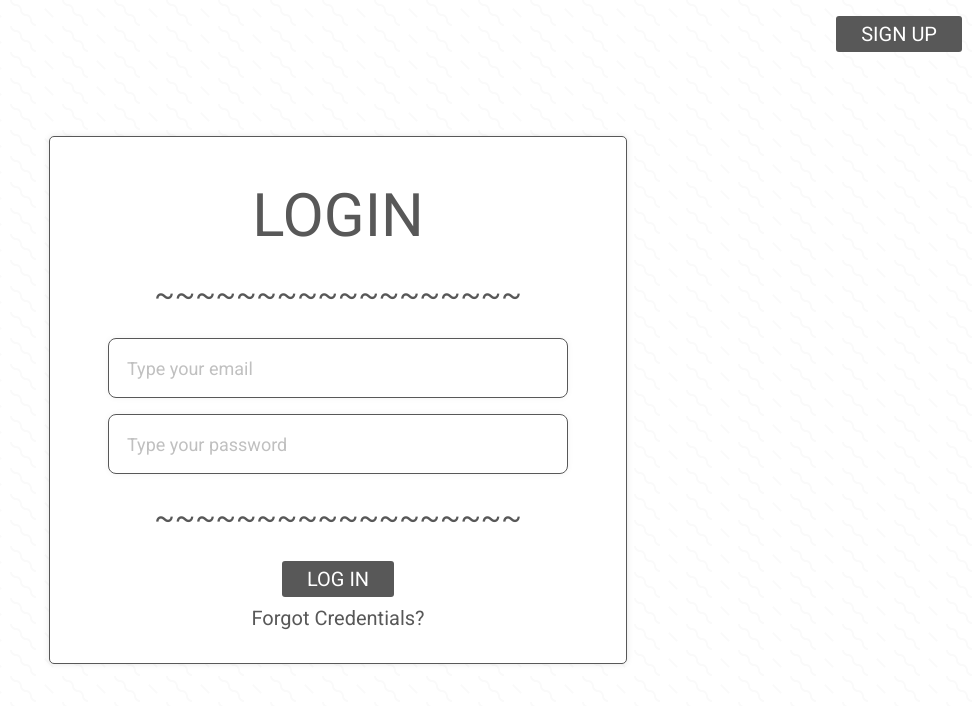
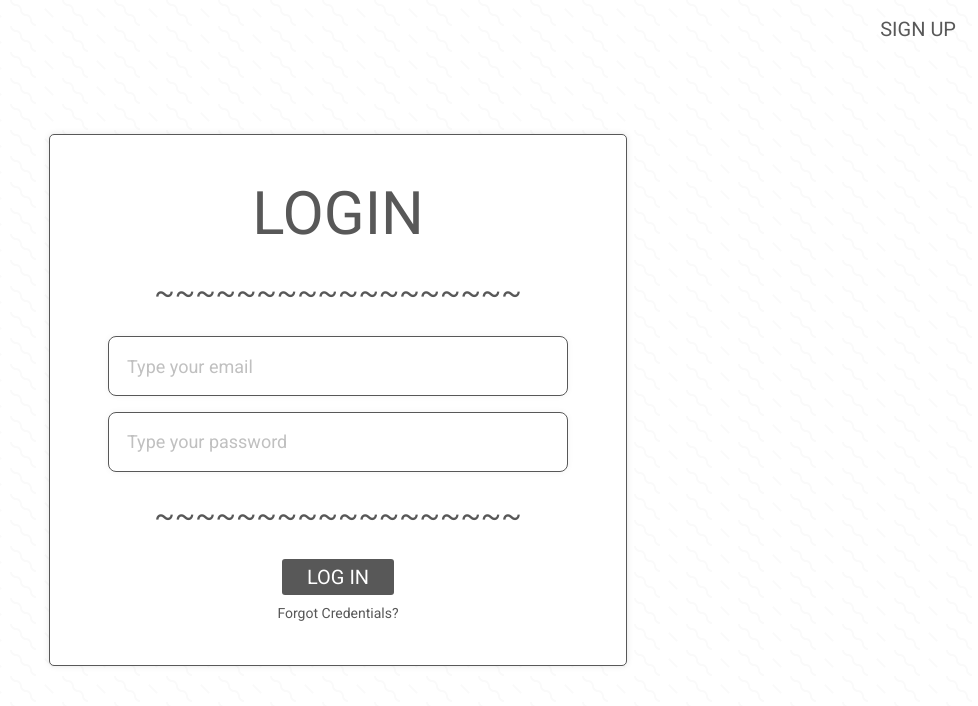
Before and after one commit to Vordty/writ-web, a React (Create React App) app: page /login in a window 1280 px wide. Shown: the top 706 px of the page, without its empty margins (302-1280 px from the left). Built offline with nearby package versions, Linux system fonts and the light colour scheme.

Commit message:
Tweak styling of Login screen

```diff
--- a/src/routes/Login/Login.js
+++ b/src/routes/Login/Login.js
@@ -10,7 +10,7 @@ import Button from "../../components/Button/Button";
 const Login = () => {
 	return (
 		<Background pattern="dots">
-			<Button type="btn-solid" style="capitalize corner-tr mt-4 mr-4">
+			<Button type="btn-ghost" style="capitalize corner-tr mt-4 mr-4">
 				Sign Up
 			</Button>
 			<Card>
@@ -24,8 +24,8 @@ const Login = () => {
 				<Button type="btn-solid" style="capitalize">
 					Log In
 				</Button>
-				<div className="mb-8 mt-2">
-					<Button type="btn-ghost" isSmall={true}>
+				<div className="mbpc-5 mt-2">
+					<Button type="btn-ghost" textType="small">
 						Forgot Credentials?
 					</Button>
 				</div>
```
